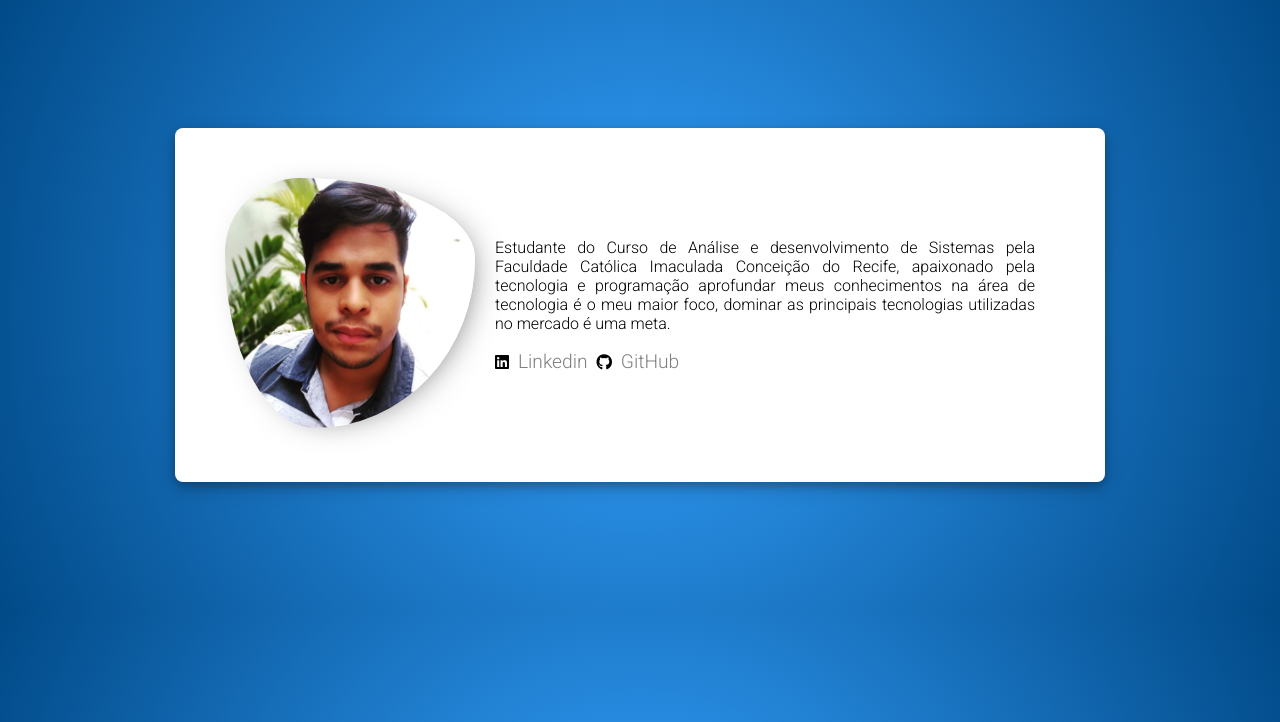
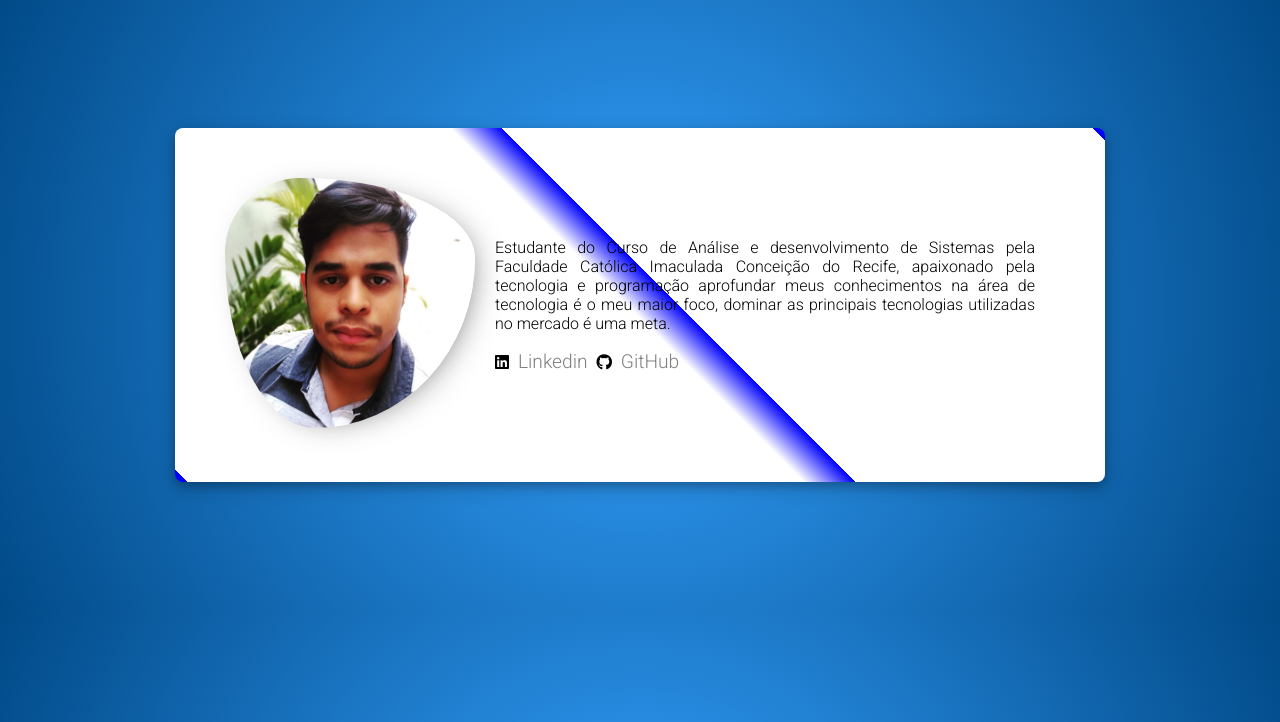
Before and after one commit to samuelikz/samuelikz, a PHP site: page / in a window 1280 px wide. Shown: the top 722 px of the page. Run offline with PHP 8.4, Linux system fonts and the light colour scheme; some libraries are stand-ins or nearby versions.

Commit message:
Update layout.css

```diff
--- a/assets/css/layout.css
+++ b/assets/css/layout.css
@@ -12,7 +12,7 @@
   height: auto;
   width: 90%;
   padding: 50px;
-  background: white;
+  background: linear-gradient(45deg, #00f 1%, #fff 1%, #fff 49%, #00f 53%, #00f 51%, #fff 13%, #fff 99%, #00f 42%);
   box-shadow: 0 4px 8px 0 rgba(0, 0, 0, 0.2), 0 6px 20px 0 rgba(0, 0, 0, 0.19);
   text-align: center;
   border-radius: 8px;
```
